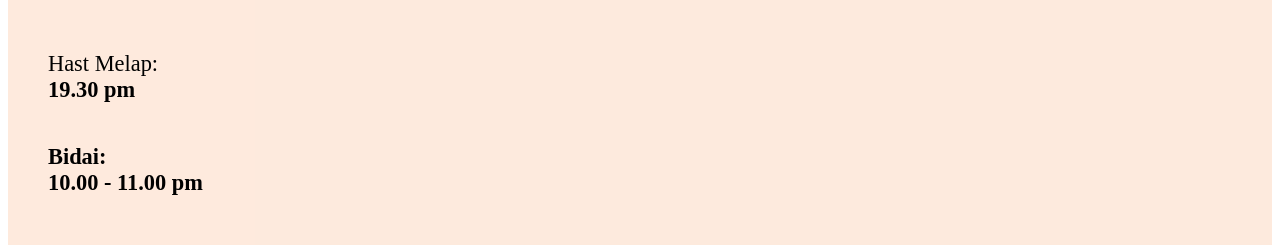
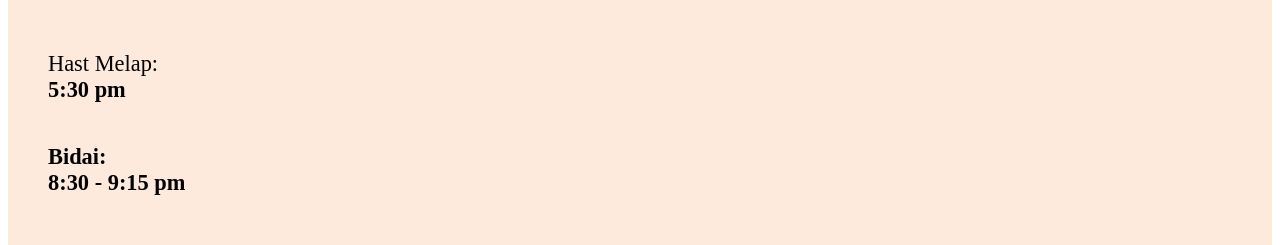
Before and after one commit to dev200018/dev200018.github.io, a plain HTML site: page index.html in a window 1280 px wide. Shown: the part 1995-2240 px from the top of the page. Drawn offline with nearby package versions, Linux system fonts and the light colour scheme; files whose address does not match are found by name; a web font is replaced by a local one.

Commit message:
Update index.html

```diff
--- a/index.html
+++ b/index.html
@@ -307,7 +307,7 @@
               <p class="waktu is-larger has-text-centered">
                 Hast Melap:
                 <br>
-                <strong>19.30 pm</strong>
+                <strong>5:30 pm</strong>
               </p>
 
             </div>
@@ -317,7 +317,7 @@
               <h1 class="waktu is-larger has-text-centered">
                 Bidai:
                 <br>
-                <strong>10.00  - 11.00 pm</strong>
+                <strong>8:30  - 9:15 pm</strong>
               </h1>
 
 
```
